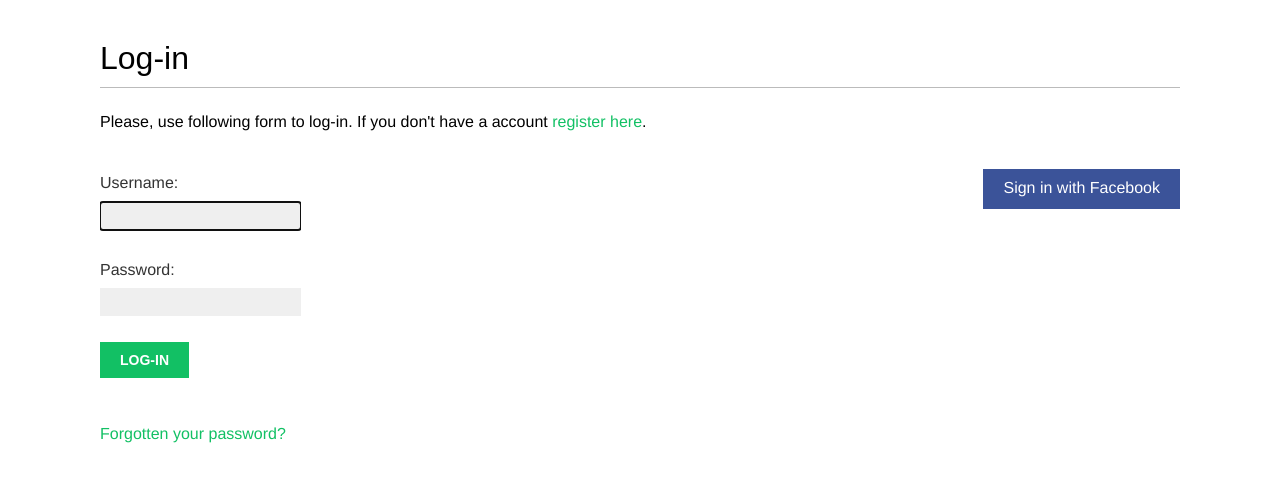
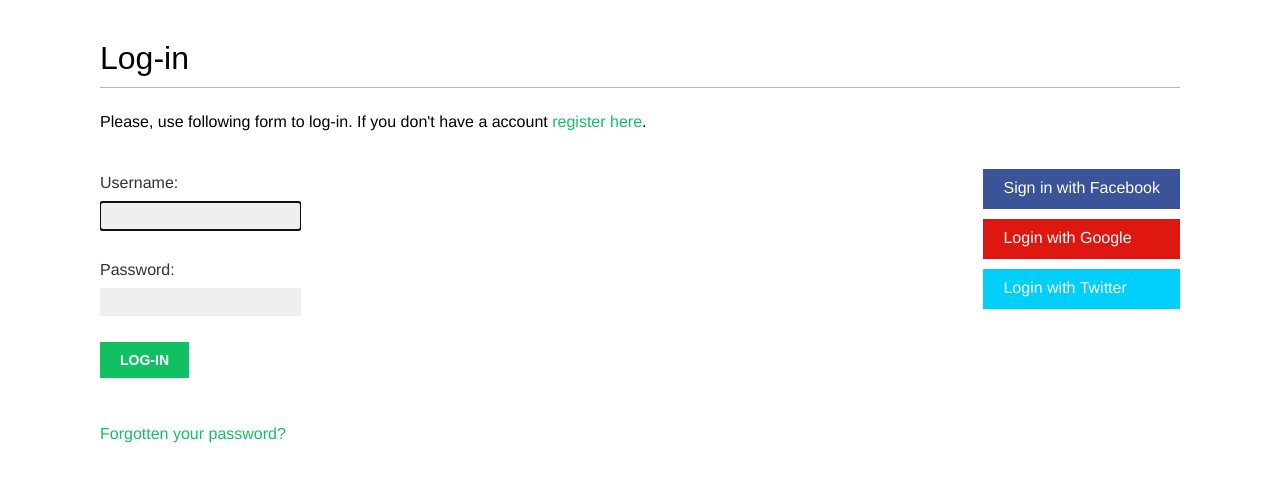
Before and after one commit to VolodymyrBor/Bookmark, a Django app: page /account/login/ in a window 1280 px wide. Shown: the part 47-529 px from the top of the page. Run offline with Django 3.2, Linux system fonts and the light colour scheme; some web fonts are replaced.

Commit message:
auth using twitter and google

```diff
--- a/account/templates/registration/login.html
+++ b/account/templates/registration/login.html
@@ -32,6 +32,12 @@
             <li class="facebook">
                 <a href="{% url "social:begin" "facebook" %}">Sign in with Facebook</a>
             </li>
+            <li class="google">
+                <a href="{% url "social:begin" "google-oauth2" %}">Login with Google</a>
+            </li>
+            <li class="twitter">
+                <a href="{% url "social:begin" "twitter" %}">Login with Twitter</a>
+            </li>
         </ul>
     </div>
 
```
Also changed, not shown: bookmark/settings.py (+8 -0 lines).
